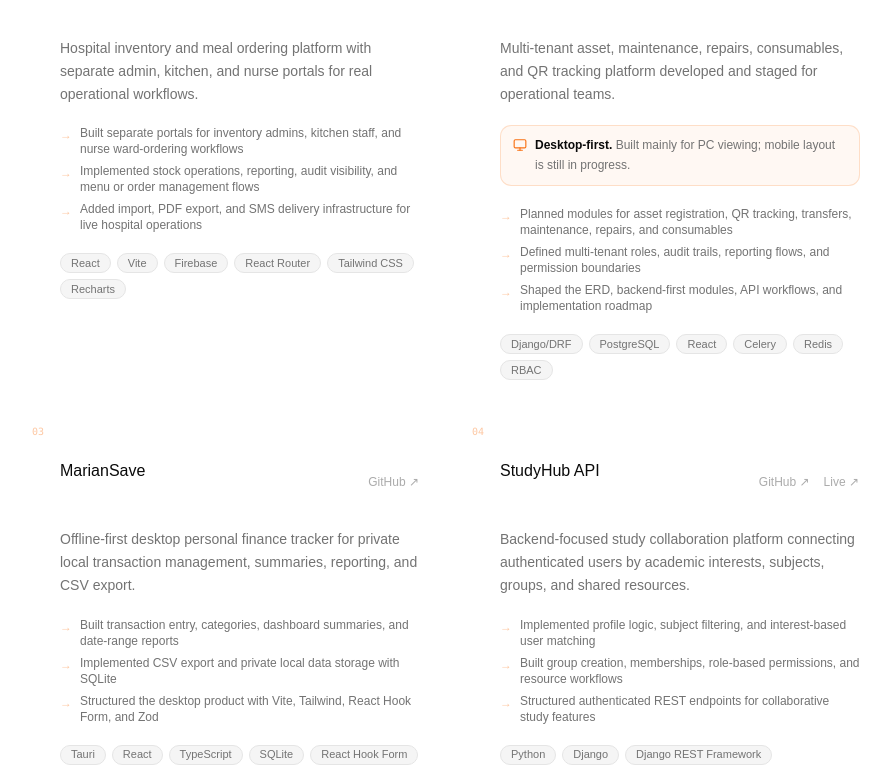
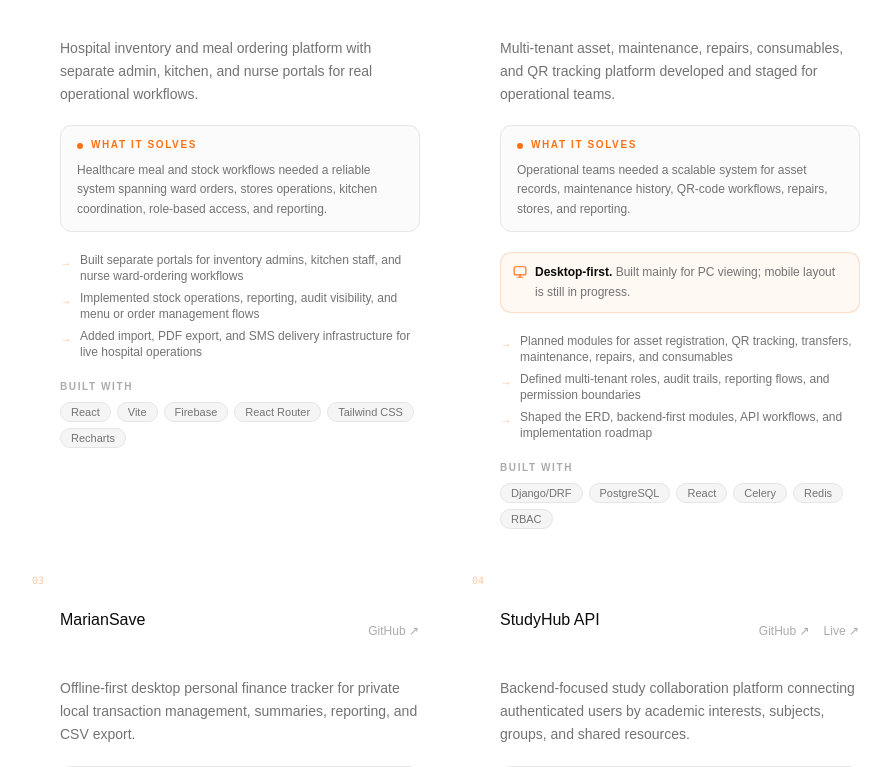
Before and after one commit to Dominic62q/newportfolio, a React (Vite) app: page / in a window 1280 px wide. Shown: the part 1902-2669 px from the top of the page, without its empty margins (180-1071 px from the left). Built offline with nearby package versions, Linux system fonts and the light colour scheme; no server answers.

Commit message:
Polish project context and experience copy

```diff
--- a/src/components/Projects.jsx
+++ b/src/components/Projects.jsx
@@ -65,6 +65,18 @@ function ProjectCard({ project, index }) {
             {project.summary}
           </p>
 
+          {project.problem && (
+            <div className="relative mb-5 overflow-hidden rounded-xl border border-border bg-muted/40 px-4 py-3">
+              <div className="flex items-center gap-2 text-[10px] font-semibold uppercase tracking-[0.16em] text-brand">
+                <span className="size-1.5 rounded-full bg-brand" aria-hidden="true" />
+                What it solves
+              </div>
+              <p className="mt-2 text-xs leading-relaxed text-muted-foreground">
+                {project.problem}
+              </p>
+            </div>
+          )}
+
           {project.desktopOnly && (
             <div className="mb-5 flex items-start gap-2 rounded-xl border border-brand/20 bg-brand/5 px-3 py-2.5 text-xs leading-relaxed text-muted-foreground">
               <Monitor className="mt-0.5 size-3.5 shrink-0 text-brand" aria-hidden="true" />
@@ -84,16 +96,19 @@ function ProjectCard({ project, index }) {
             ))}
           </ul>
 
+          <div>
+            <p className="mb-2 text-[10px] font-semibold uppercase tracking-[0.16em] text-muted-foreground/60">Built with</p>
             <div className="flex flex-wrap gap-1.5">
               {project.stack.map((tech) => (
                 <Badge
                   key={tech}
                   variant="outline"
-                className="rounded-full border-border bg-muted px-2.5 py-0.5 text-[11px] font-normal text-muted-foreground"
+                  className="rounded-full border-border bg-muted px-2.5 py-0.5 text-[11px] font-normal text-muted-foreground transition-colors hover:border-brand/40 hover:text-brand"
                 >
                   {tech}
                 </Badge>
               ))}
+            </div>
           </div>
         </CardContent>
       </Card>
--- a/src/data/experience.js
+++ b/src/data/experience.js
@@ -6,7 +6,7 @@ export const experiences = [
     period: 'Sep 2024 – Present',
     bullets: [
       'Build and improve web applications, backend features, REST APIs, and internal tools for operational and healthcare workflows.',
-      'Contribute to UGMC-Canteen / Mayrit Cuisines, supporting inventory, ordering, ward-user flows, dashboards, uploads and imports, and reporting needs.',
+      'Built UGMC-Canteen / Mayrit Cuisines, including inventory, ordering, ward-user flows, dashboards, uploads and imports, and reporting workflows.',
       'Developed and staged AssetTrack Pro, a multi-tenant platform for asset registration, QR tracking, transfers, maintenance, repairs, consumables, RBAC, audit logs, and reporting.',
       'Authored and maintained the PMAG Day 2026 event site, refining sponsor tiers, board-member content, event resources, branding assets, and brochure presentation.',
       'Work across databases, authentication, permissions, UI integration, troubleshooting, documentation, testing support, and deployment workflows to improve product reliability.',
```
Lines whose indentation alone changed are shown as unchanged.
